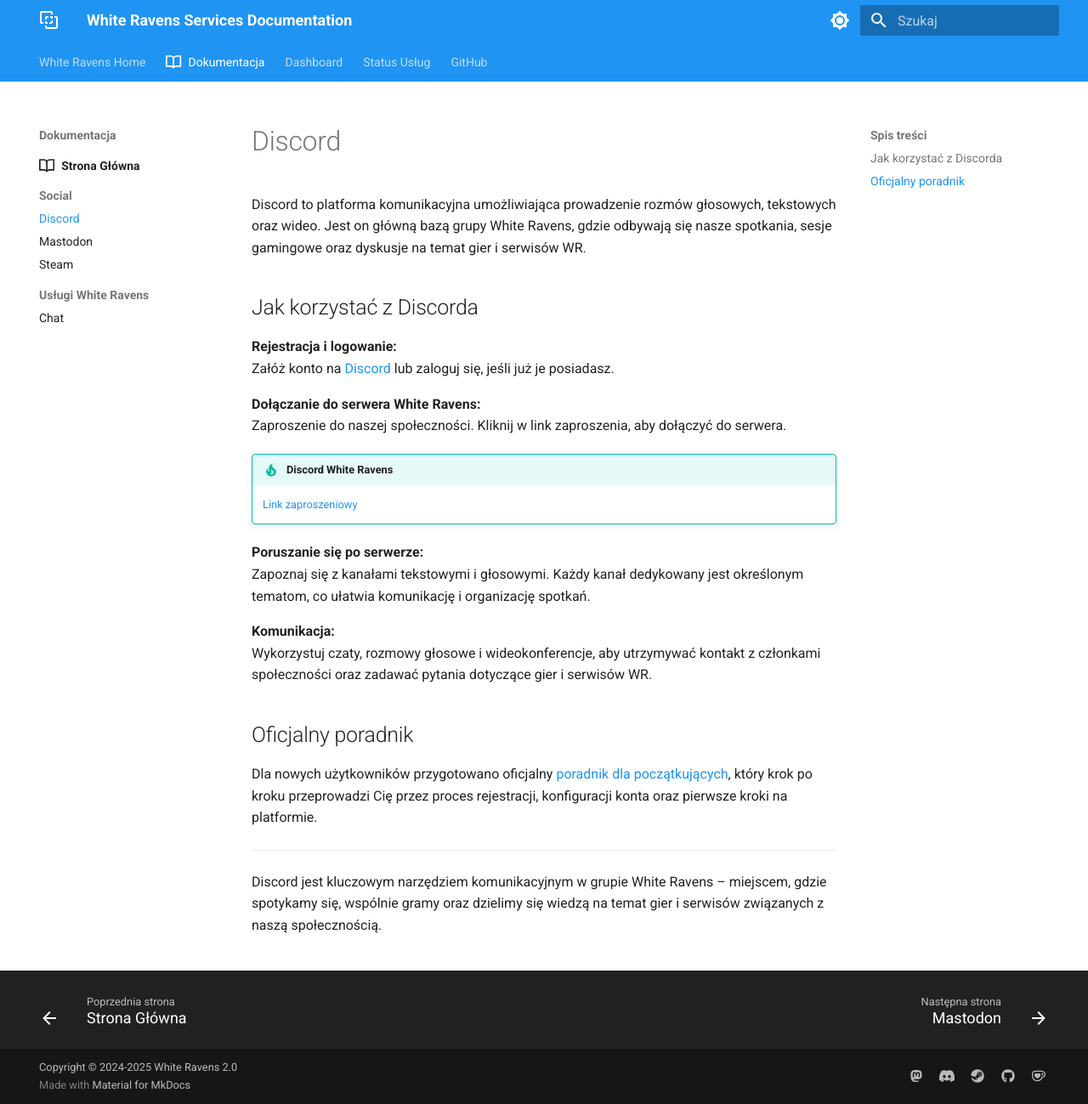
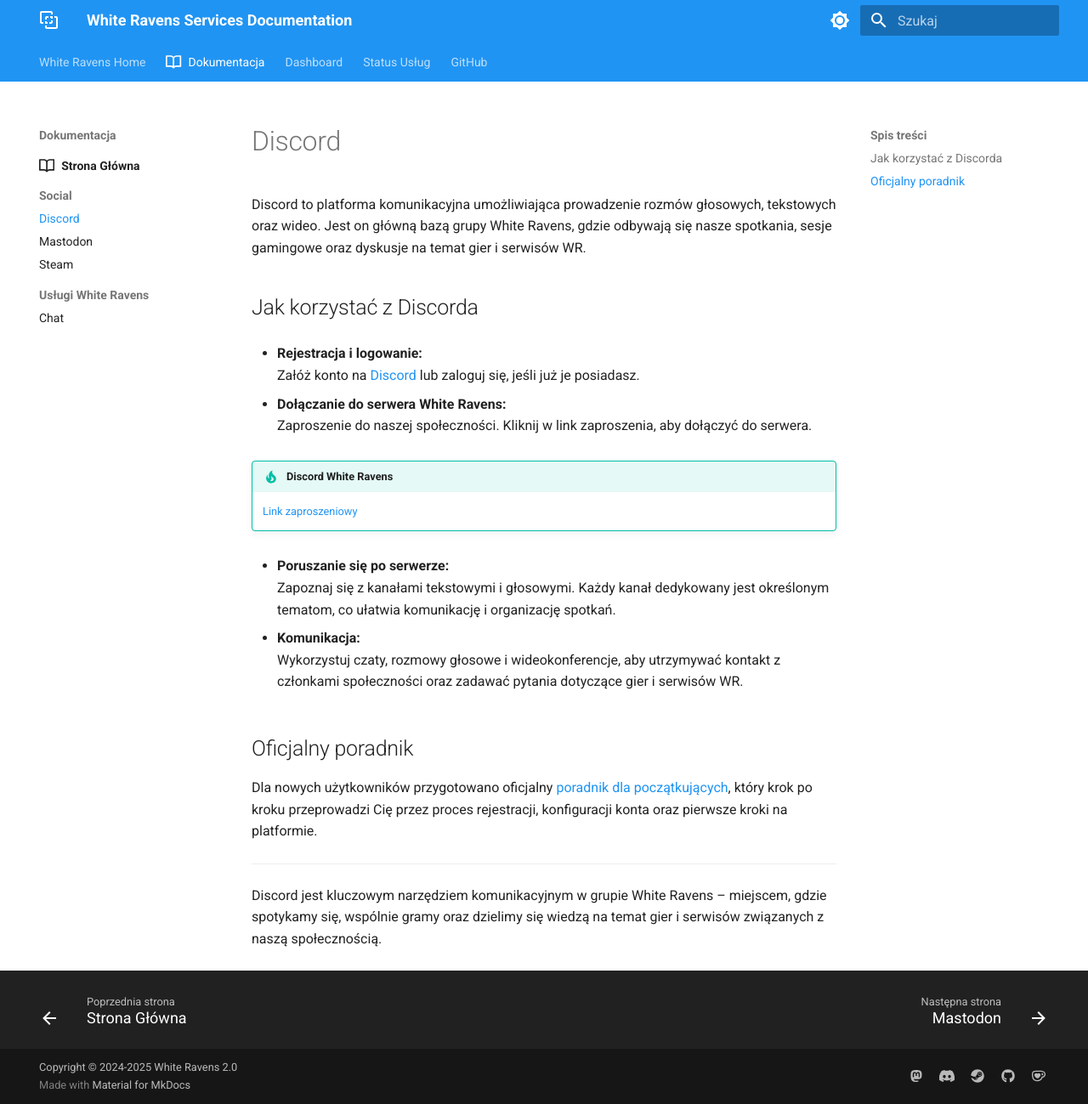
Before and after one commit to whiteravens20/wrservices.link, an MkDocs documentation site: the page built from docs/discord.md, in a window 1280 px wide and 1299 px high. Shown: the whole window at 85% size. Built offline with MkDocs 1.6.1 and Material for MkDocs 9.7.7, drawn with Linux system fonts in a browser that asks for light colours.

Commit message:
update reading sections

```diff
--- a/docs/discord.md
+++ b/docs/discord.md
@@ -4,19 +4,19 @@
 
 ## Jak korzystać z Discorda
 
-**Rejestracja i logowanie:**
+- **Rejestracja i logowanie:**
 Załóż konto na [Discord](https://discord.com/) lub zaloguj się, jeśli już je posiadasz.
 
-**Dołączanie do serwera White Ravens:**
+- **Dołączanie do serwera White Ravens:**
 Zaproszenie do naszej społeczności. Kliknij w link zaproszenia, aby dołączyć do serwera.
 
 !!! tip "Discord White Ravens"
     [Link zaproszeniowy](https://discord.gg/5JMk8Z4)
 
-**Poruszanie się po serwerze:**
+- **Poruszanie się po serwerze:**
 Zapoznaj się z kanałami tekstowymi i głosowymi. Każdy kanał dedykowany jest określonym tematom, co ułatwia komunikację i organizację spotkań.
 
-**Komunikacja:**
+- **Komunikacja:**
 Wykorzystuj czaty, rozmowy głosowe i wideokonferencje, aby utrzymywać kontakt z członkami społeczności oraz zadawać pytania dotyczące gier i serwisów WR.
 
 ## Oficjalny poradnik
```
